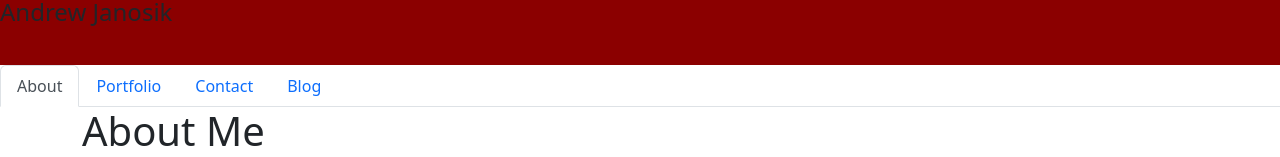
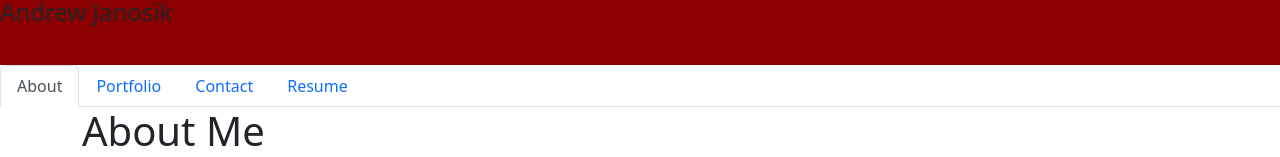
Before and after one commit to as-janosik/react-portfolio, a React (Create React App) app: page / in a window 1280 px wide. Shown: the part 135-292 px from the top of the page. Built offline with nearby package versions, Linux system fonts and the light colour scheme.

Commit message:
updated and refactored code and updated readme

```diff
--- a/src/components/NavTabs.js
+++ b/src/components/NavTabs.js
@@ -1,7 +1,5 @@
 import React from 'react';
 
-// Here we are using object destructuring assignment to pluck off our variables from the props object
-// We assign them to their own variable names
 function NavTabs({ currentPage, handlePageChange }) {
   return (
     <ul className="nav nav-tabs">
@@ -9,7 +7,7 @@ function NavTabs({ currentPage, handlePageChange }) {
         <a
           href="#about"
           onClick={() => handlePageChange('About')}
-          // Check to see if the currentPage is `About`, and if so we use the active link class from bootstrap. Otherwise, we set it to a normal nav-link
+
           className={currentPage === 'About' ? 'nav-link active' : 'nav-link'}
         >
           About
@@ -19,8 +17,7 @@ function NavTabs({ currentPage, handlePageChange }) {
         <a
           href="#Portfolio"
           onClick={() => handlePageChange('Portfolio')}
-          // This is a conditional (ternary) operator that checks to see if the current page is "Home"
-          // If it is, we set the current page to 'nav-link-active', otherwise we set it to 'nav-link'
+
           className={currentPage === 'Home' ? 'nav-link active' : 'nav-link'}
         >
           Portfolio
@@ -30,7 +27,7 @@ function NavTabs({ currentPage, handlePageChange }) {
         <a
           href="#contact"
           onClick={() => handlePageChange('Contact')}
-          // Check to see if the currentPage is `Contact`, and if so we use the active link class from bootstrap. Otherwise, we set it to a normal nav-link
+
           className={currentPage === 'Contact' ? 'nav-link active' : 'nav-link'}
         >
           Contact
@@ -38,12 +35,12 @@ function NavTabs({ currentPage, handlePageChange }) {
       </li>
       <li className="nav-item">
         <a
-          href="#blog"
-          onClick={() => handlePageChange('Blog')}
-          // Check to see if the currentPage is `Blog`, and if so we use the active link class from bootstrap. Otherwise, we set it to a normal nav-link
-          className={currentPage === 'Blog' ? 'nav-link active' : 'nav-link'}
+          href="#resume"
+          onClick={() => handlePageChange('Resume')}
+
+          className={currentPage === 'Resume' ? 'nav-link active' : 'nav-link'}
         >
-          Blog
+          Resume
         </a>
       </li>
 
--- a/src/components/PortfolioContainer.js
+++ b/src/components/PortfolioContainer.js
@@ -2,7 +2,7 @@ import React, { useState } from 'react';
 import NavTabs from './NavTabs';
 import Portfolio from './pages/Portfolio';
 import About from './pages/About';
-import Blog from './pages/Blog';
+import Resume from './pages/Resume';
 import Contact from './pages/Contact';
 import Header from './Header';
 import Footer from './Footer';
@@ -10,7 +10,6 @@ import Footer from './Footer';
 export default function PortfolioContainer() {
   const [currentPage, setCurrentPage] = useState('About');
 
-  // This method is checking to see what the value of `currentPage` is. Depending on the value of currentPage, we return the corresponding component to render.
   const renderPage = () => {
     if (currentPage === 'Portfolio') {
       return <Portfolio />;
@@ -18,8 +17,8 @@ export default function PortfolioContainer() {
     if (currentPage === 'About') {
       return <About />;
     }
-    if (currentPage === 'Blog') {
-      return <Blog />;
+    if (currentPage === 'Resume') {
+      return <Resume />;
     }
     return <Contact />;
   };
@@ -30,9 +29,7 @@ export default function PortfolioContainer() {
 
     <div>
       <Header></Header>
-      {/* We are passing the currentPage from state and the function to update it */}
       <NavTabs currentPage={currentPage} handlePageChange={handlePageChange} />
-      {/* Here we are calling the renderPage method which will return a component  */}
       {renderPage()}
       <Footer></Footer>
     </div>
--- a/src/components/pages/About.js
+++ b/src/components/pages/About.js
@@ -14,7 +14,7 @@ export default function About() {
         As the SRE for my area I am proud to produce dashboards, automations and reverse engineer products that need to be monitored. I have really enjoyed this position.  Recently I have added another product to monitor
         which used the MERN stack.  The Full Stack Bootcamp by University of Minnesota has allowed me to take on this new responsibility by being able to support this product with monitoring and colaboration with that product team.
       </p>
-      <img src={profileImg} alt="Author-Andrew Janosik"/>
+      <img src={profileImg} alt="Author-Andrew Janosik" />
     </div>
   );
 }
--- a/src/components/pages/Blog.js
+++ /dev/null
@@ -1,41 +0,0 @@
-import React from 'react';
-
-export default function Blog() {
-
-  const onButtonClick = () => {
-    // using Java Script method to get PDF file
-    fetch('AndrewJanosikResume.pdf').then(response => {
-        response.blob().then(blob => {
-            // Creating new object of PDF file
-            const fileURL = window.URL.createObjectURL(blob);
-            // Setting various property values
-            let alink = document.createElement('a');
-            alink.href = fileURL;
-            alink.download = 'AndrewJanosikResume.pdf';
-            alink.click();
-        })
-    })
-}
-
-
-return (
-  <>
-      <center>
-          <h1>Technologies</h1>
-          <dl>
-            <dt>Javascript</dt>
-            <dt>React</dt>
-            <dt>SQL</dt>
-            <dt>MongoDB</dt>
-            <dt>C#</dt>
-            <dt>Java</dt>
-            <dt>Workday Integrations</dt>
-          </dl>
-          <h3>Click the below button to download PDF resume</h3>
-          <button onClick={onButtonClick}>
-              Download My Resume
-          </button>
-      </center>
-  </>
-);
-}
--- a/src/components/pages/Contact.js
+++ b/src/components/pages/Contact.js
@@ -1,16 +1,15 @@
-//import React from 'react';
 import React, { useState } from 'react';
 import { validateEmail } from '../../utils/helpers';
 
 export default function Contact() {
-  // Here we set two state variables for firstName and lastName using `useState`
+
   const [email, setEmail] = useState('');
   const [userName, setUserName] = useState('');
   const [message, setMessage] = useState('');
   const [errorMessage, setErrorMessage] = useState('');
 
   const handleInputChange = (e) => {
-    // Getting the value and name of the input which triggered the change
+
     const { target } = e;
     const inputType = target.name;
     const inputValue = target.value;
@@ -26,22 +25,22 @@ export default function Contact() {
     if (inputType === 'email' && inputValue !== '') {
       if (!validateEmail(email)) {
         setErrorMessage('Email is invalid');
-        // We want to exit out of this code block if something is wrong so that the user can correct it
+
         return;
-        // Then we check to see if the password is not valid. If so, we set an error message regarding the password.
-      }else{
+
+      } else {
         setErrorMessage('');
       }
     }
 
   };
   const handleBlur = (e) => {
-    // Getting the value and name of the input which triggered the change
+
     const { target } = e;
-    //const inputType = target.name;
+
     const inputValue = target.value;
 
-    // Based on the input type, we set the state of either email, username, and password
+
     if (inputValue === '') {
       setErrorMessage('Name, email, and message required');
       return;
@@ -49,27 +48,28 @@ export default function Contact() {
   };
 
   const handleFormSubmit = (e) => {
-    // Preventing the default behavior of the form submit (which is to refresh the page)
+
     e.preventDefault();
 
-    // First we check to see if the email is not valid or if the userName is empty. If so we set an error message to be displayed on the page.
+
     if (!validateEmail(email) || !userName) {
       setErrorMessage('Email or username is invalid');
-      // We want to exit out of this code block if something is wrong so that the user can correct it
+
       return;
-      // Then we check to see if the password is not valid. If so, we set an error message regarding the password.
+
     }
 
     alert(`Hello ${userName}`);
 
-    // If everything goes according to plan, we want to clear out the input after a successful registration.
+
     setUserName('');
     setMessage('');
     setEmail('');
   };
 
   return (
-    <div>
+    <center>
+      <div className="fixed-center">
         <h1>Contact Page</h1>
         <div>
           <form>
@@ -93,6 +93,7 @@ export default function Contact() {
                 placeholder="email"
               />
             </div>
+            <div className="form-group">
               <input
                 value={message}
                 name="message"
@@ -101,6 +102,7 @@ export default function Contact() {
                 type="text"
                 placeholder="message"
               />
+            </div>
             <button type="button" onClick={handleFormSubmit}>
               Submit
             </button>
@@ -121,5 +123,6 @@ export default function Contact() {
           <a href="https://github.com/as-janosik">Github</a>
         </p>
       </div>
+    </center>
   );
 }
--- /dev/null
+++ b/src/components/pages/Resume.js
@@ -0,0 +1,41 @@
+import React from 'react';
+
+export default function Resume() {
+
+  const onButtonClick = () => {
+    // using Java Script method to get PDF file
+    fetch('AndrewJanosikResume.pdf').then(response => {
+      response.blob().then(blob => {
+        // Creating new object of PDF file
+        const fileURL = window.URL.createObjectURL(blob);
+        // Setting various property values
+        let alink = document.createElement('a');
+        alink.href = fileURL;
+        alink.download = 'AndrewJanosikResume.pdf';
+        alink.click();
+      })
+    })
+  }
+
+
+  return (
+    <>
+      <center>
+        <h1>Technologies</h1>
+        <dl>
+          <dt>Javascript</dt>
+          <dt>React</dt>
+          <dt>SQL</dt>
+          <dt>MongoDB</dt>
+          <dt>C#</dt>
+          <dt>Java</dt>
+          <dt>Workday Integrations</dt>
+        </dl>
+        <h3>Click the below button to download PDF resume</h3>
+        <button onClick={onButtonClick}>
+          Download My Resume
+        </button>
+      </center>
+    </>
+  );
+}
```
Also changed, not shown: src/components/Footer.js (+6 -8 lines), src/components/Header.js (+3 -5 lines), src/components/pages/Portfolio.js (+6 -6 lines), src/components/images/appScreenshot.png (added), 1 other file (tests, documents, lock files or other folders). Lines whose indentation alone changed are shown as unchanged.
